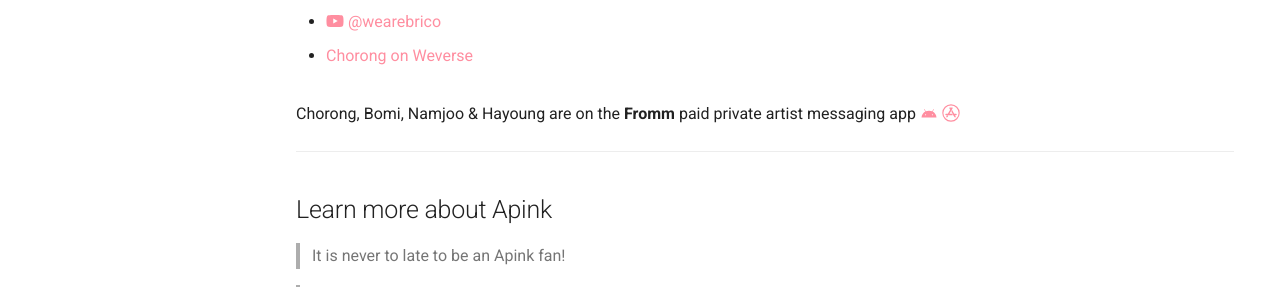
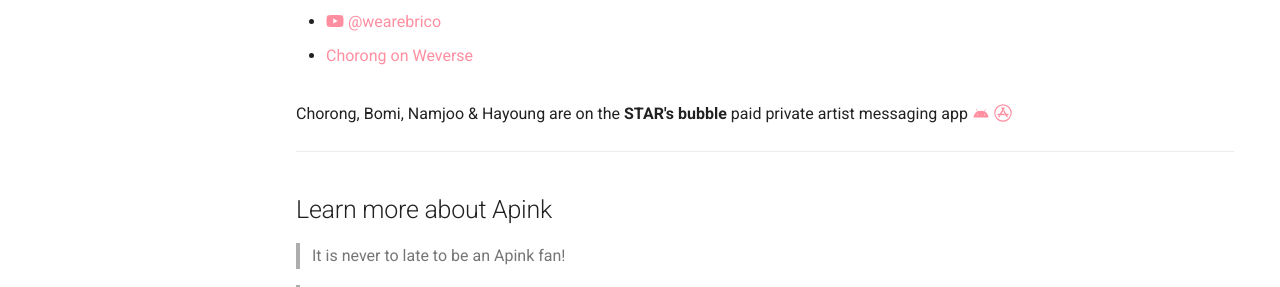
Before and after one commit to lazypandasite/mkdocs-lazypandasite, an MkDocs documentation site: the page built from docs/index.md, in a window 1280 px wide and 900 px high, scrolled down 573 px. Shown: the part 254-541 px from the top of the window. Built offline with MkDocs 1.6.1 and Material for MkDocs 9.7.7, drawn with Linux system fonts in a browser that asks for light colours; comment, search, counter and statistics services are not loaded.

Commit message:
Update index.md - changed fromm to bubble

```diff
--- a/docs/index.md
+++ b/docs/index.md
@@ -55,7 +55,7 @@
     * [:fontawesome-brands-tiktok: @_ohhayoung](https://www.tiktok.com/@_ohhayoung)
     * [Hayoung on Weverse](https://weverse.io/apink/profile/98317dd8e71256bcb54c5c3bc7cad4d6)
 
-Chorong, Bomi, Namjoo & Hayoung are on the **Fromm** paid private artist messaging app
+Chorong, Bomi, Namjoo & Hayoung are on the **STAR's bubble** paid private artist messaging app
 [:material-android:](https://play.google.com/store/apps/details?id=com.knowmerce.fromm.fan)
 [:fontawesome-brands-app-store:](https://apps.apple.com/us/app/%ED%94%84%EB%A1%AC-frommyarti/id1641293296)
 
```
